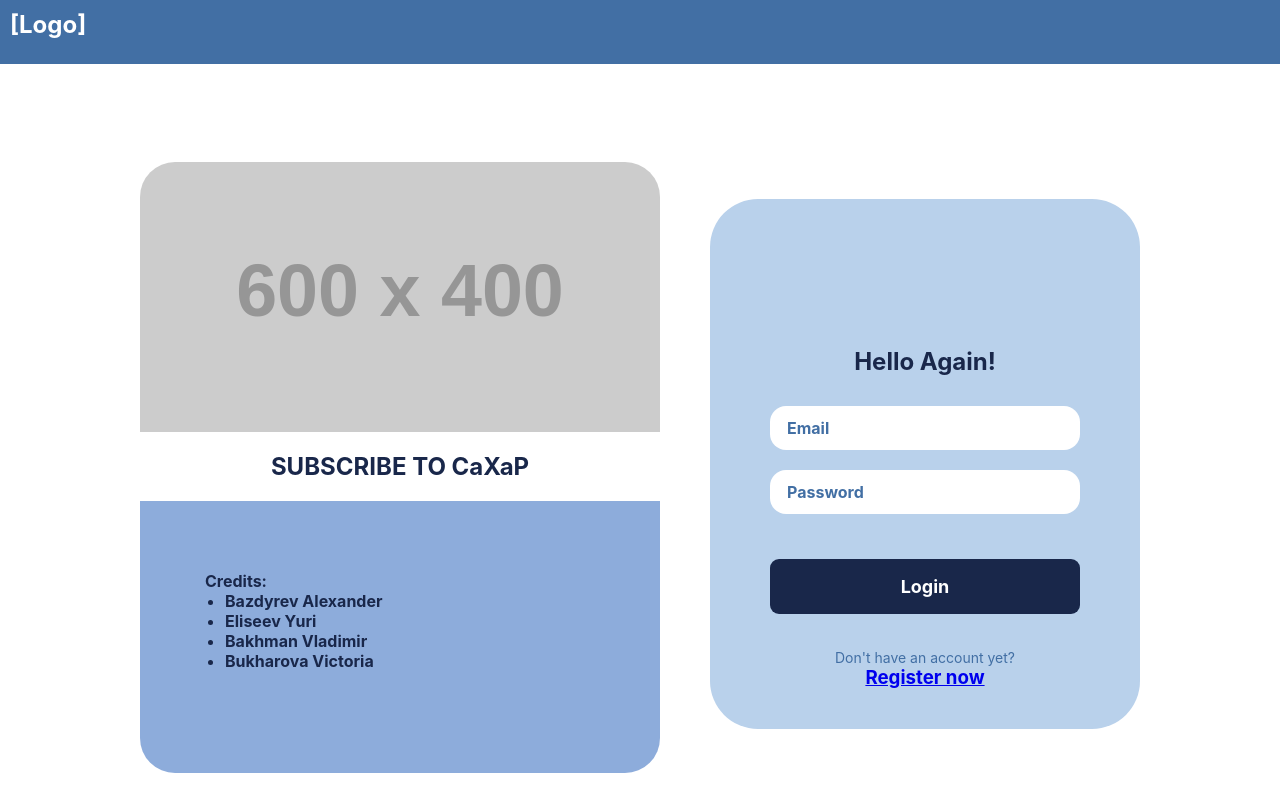
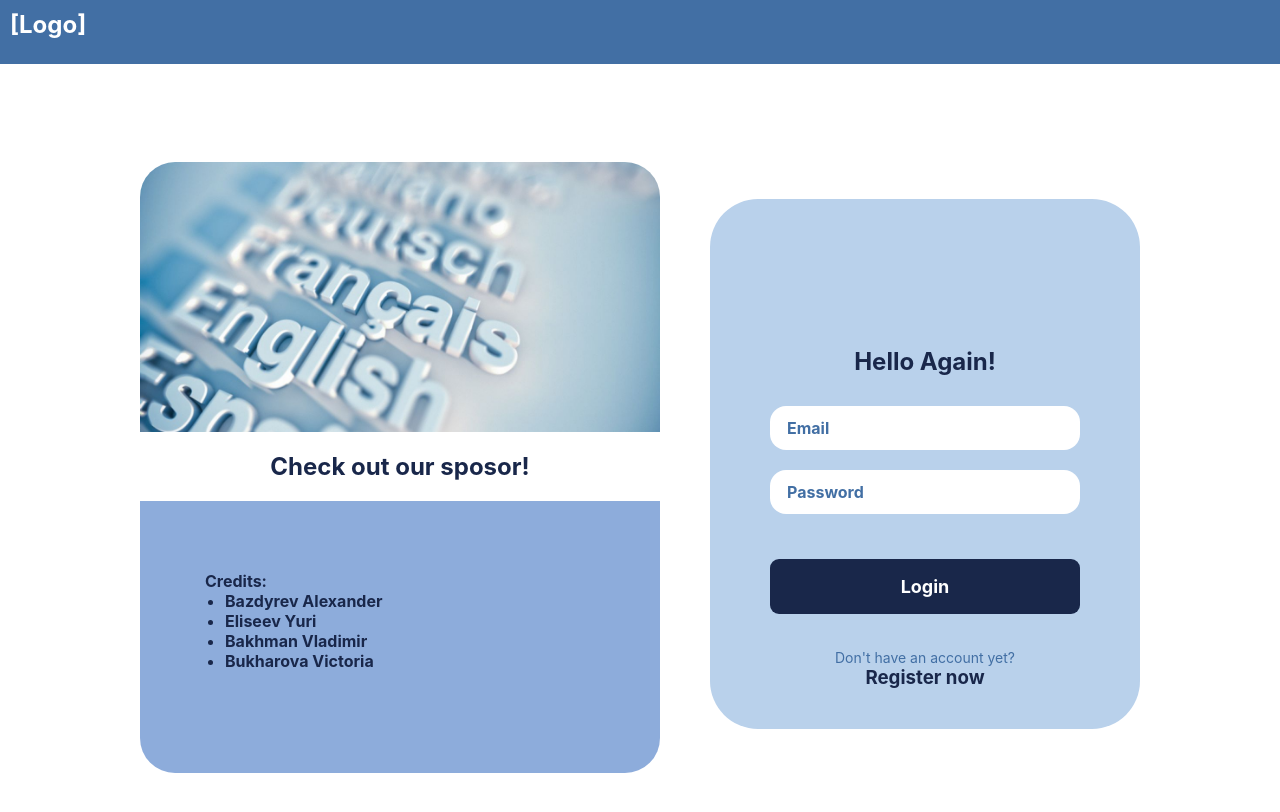
Before and after one commit to tzzzich/proj-dev, a React (Vite) app: page / in a window 1280 px wide. Shown: the top 812 px of the page. Built offline with nearby package versions, Linux system fonts and the light colour scheme; what axios-mock-adapter would draw is missing.

Commit message:
remove link decoration, add sponsor styling

```diff
--- a/src/components/sponsor-info/SponsorInfo.jsx
+++ b/src/components/sponsor-info/SponsorInfo.jsx
@@ -5,9 +5,9 @@ export default function SponsorInfo () {
         <div className="sponsor-info-wrapper">
             <div className="sponsor-info">
                 <div className='image-holder sponsor-image'>
-                    <img src='https://placehold.co/600x400' alt="Sponsor Banner" className="sponsor-banner" />
+                    <img src='./lang.jpeg' alt="Sponsor Banner" className="sponsor-banner" />
                 </div>
-                <h2>SUBSCRIBE TO CaXaP</h2>
+                <a href="https://vk.com/ttydrus" ><h2>Check out our sposor!</h2></a>
                 <div className="credits-wrapper">
                     <div className='credits'>
                         <p>Credits:</p>
--- a/src/index.css
+++ b/src/index.css
@@ -89,3 +89,12 @@ input{
       object-fit: cover;
   }
 }
+
+a{
+  text-decoration: none;
+  color: inherit;
+
+  &:hover, &:active {
+    text-decoration: underline;
+  }
+}
```
Also changed, not shown: lang.jpeg (added).
